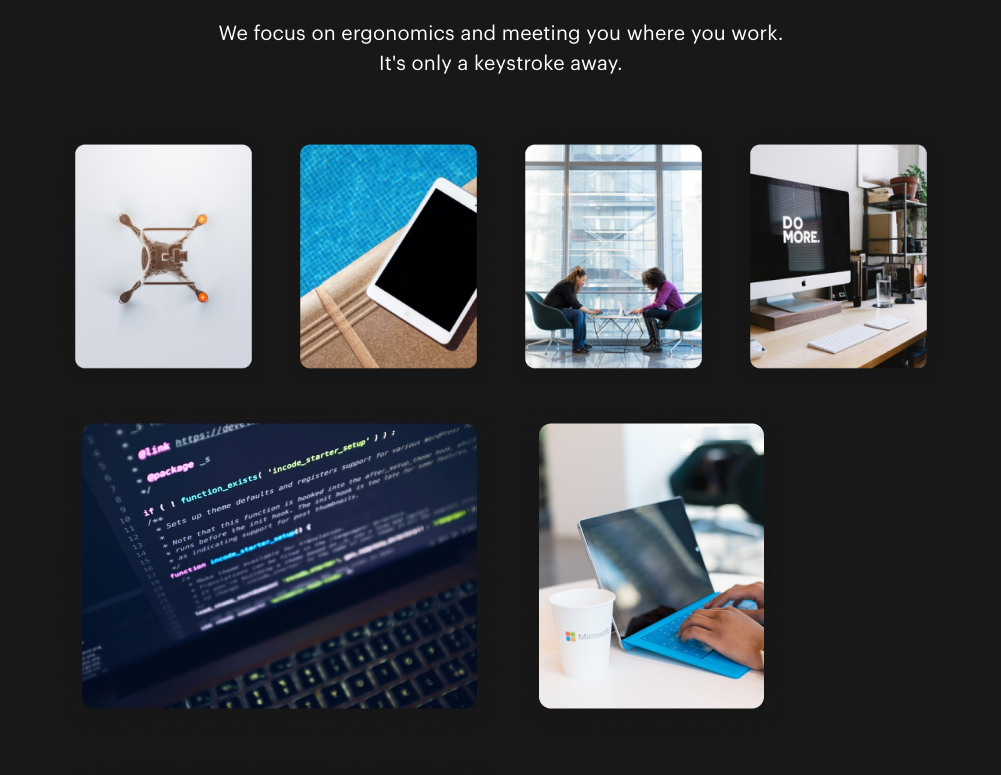
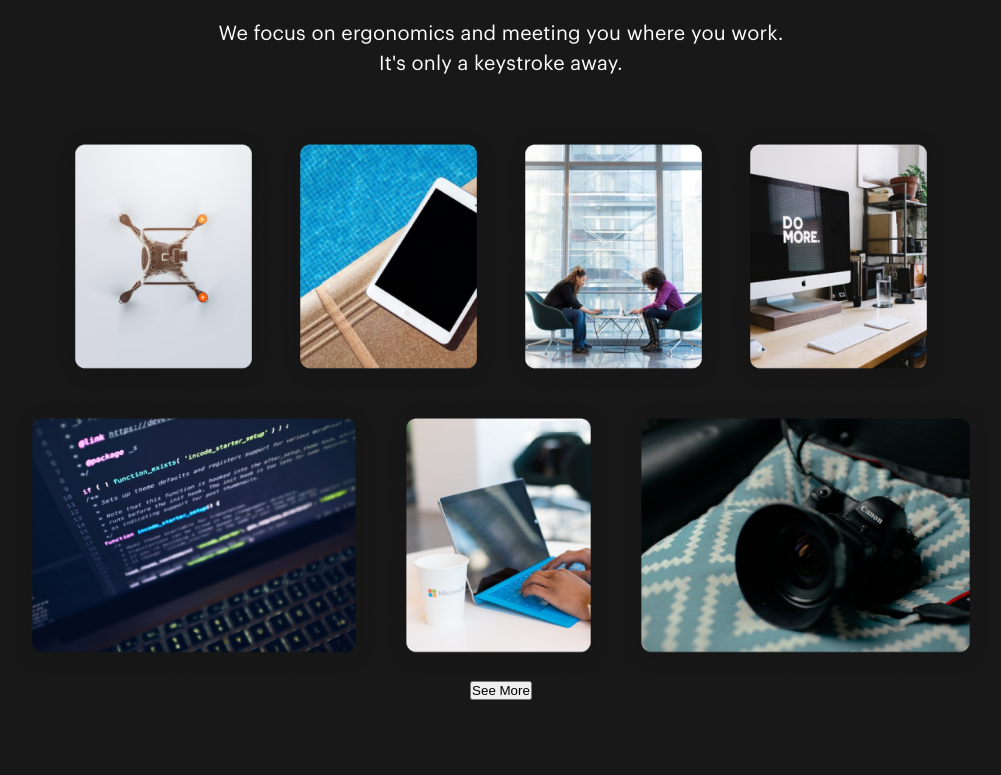
Before and after one commit to TheDa21crj/Landing-Page, a React (Create React App) app: page / in a window 1280 px wide. Shown: the part 3540-4315 px from the top of the page, without its empty margins (139-1140 px from the left). Built offline with nearby package versions, Linux system fonts and the light colour scheme; the HTML template or start-up script is replaced by a standard one.

Commit message:
rows styled

```diff
--- a/src/Components/Css/Gallery.css
+++ b/src/Components/Css/Gallery.css
@@ -40,13 +40,23 @@
     margin-bottom: 44px;
 }
 
-.CardsRow1 {
+.CardsRow1,
+.CardsRow2 {
     display: flex;
     flex-direction: row;
     justify-content: space-evenly;
     align-items: center;
 }
 
+.CardsRow1 {
+    padding: 0px 44px;
+}
+
 .CardsImg1 {
     max-width: 225px;
 }
+
+.CardsImg2 {
+    max-width: 395px;
+    height: 285px;
+}
--- a/src/Components/Gallery.js
+++ b/src/Components/Gallery.js
@@ -25,7 +25,7 @@ export default function Gallery() {
               <img src={Card02} alt="" className="CardsImg1" />
               <img src={Card03} alt="" className="CardsImg1" />
             </div>
-            <div>
+            <div className="CardsRow2">
               <img src={Card10} alt="" className="CardsImg2" />
               <img src={Card11} alt="" className="CardsImg2" />
               <img src={Card12} alt="" className="CardsImg2" />
```
